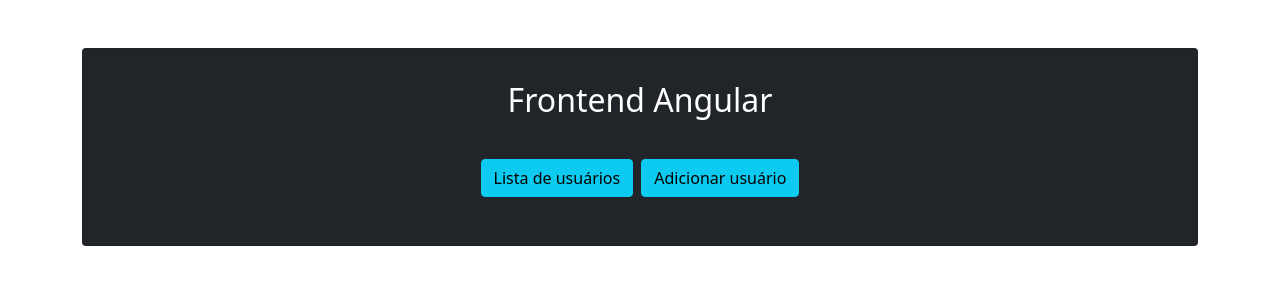
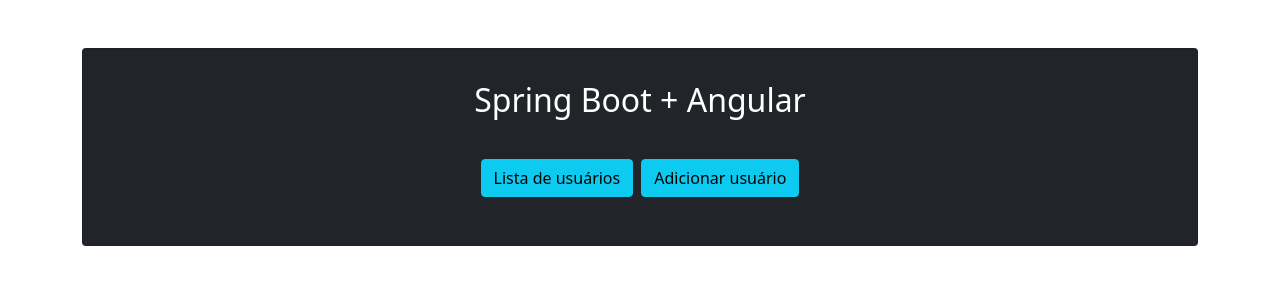
Before and after one commit to 2504Guimaraes/SpringAngularTestProject, an Angular app in the folder src/main/resources/templates/frontend/: page / in a window 1280 px wide. Shown: the top 300 px of the page. Built offline with nearby package versions, Linux system fonts and the light colour scheme.

Commit message:
adicionando classe Model p/ usuário no front

```diff
--- a/src/main/resources/templates/frontend/src/app/app.component.html
+++ b/src/main/resources/templates/frontend/src/app/app.component.html
@@ -3,7 +3,7 @@
     <div class="col-md-12">
       <div class="card bg-dark my-5">
         <div class="card-body">
-          <h2 class="card-title text-center text-white py-3">{{ title }}</h2>
+          <h2 class="card-title text-center text-white py-3">{{ titulo }}</h2>
           <ul class="text-center list-inline py-3">
             <li class="list-inline-item">
               <a routerLink="/users" class="btn btn-info">Lista de usuários</a>
--- a/src/main/resources/templates/frontend/src/app/app.component.ts
+++ b/src/main/resources/templates/frontend/src/app/app.component.ts
@@ -6,5 +6,9 @@
   styleUrls: ['./app.component.css']
 })
 export class AppComponent {
-  title = 'Frontend Angular';
+  titulo: string;
+
+  constructor() {
+    this.titulo = "Spring Boot + Angular";
+  }
 }
--- /dev/null
+++ b/src/main/resources/templates/frontend/src/app/models/usuario.ts
@@ -0,0 +1,2 @@
+export class Usuario {
+}
```
Also changed, not shown: 1 other file (tests, documents, lock files or other folders).
